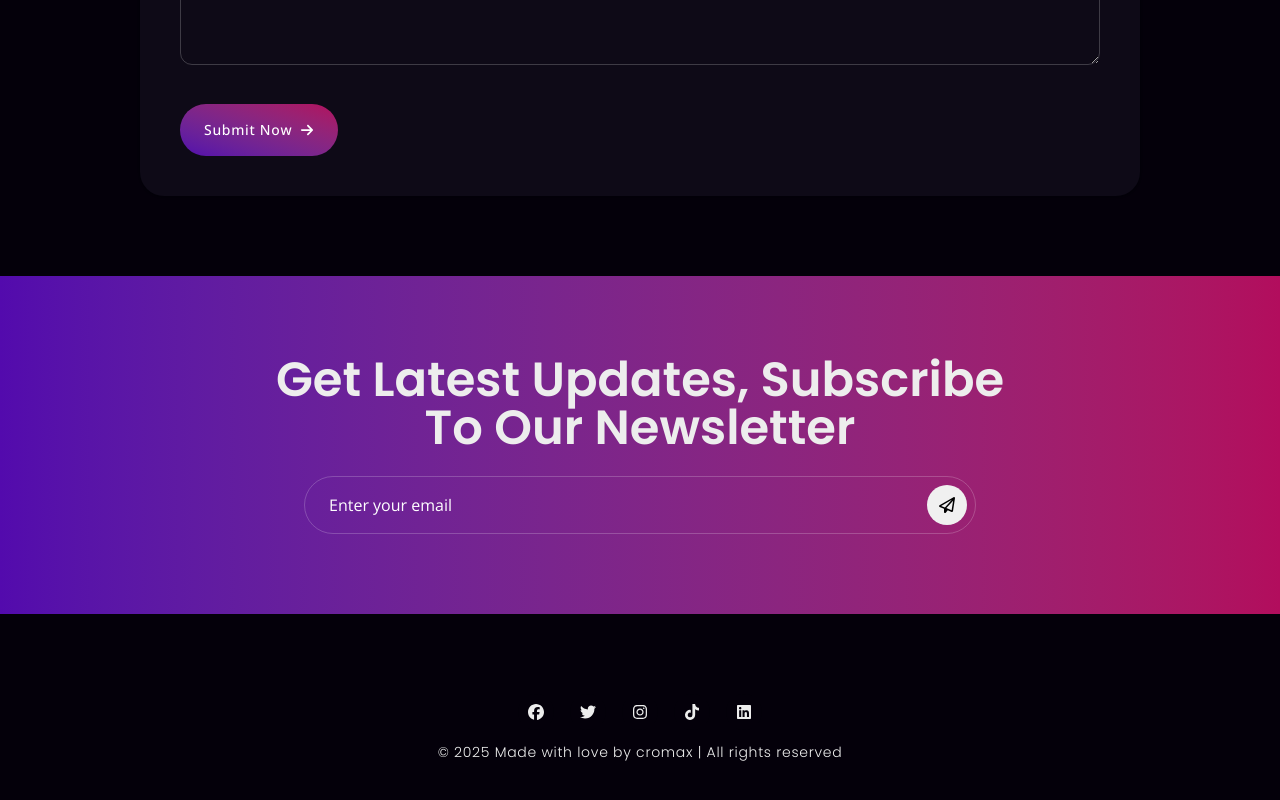
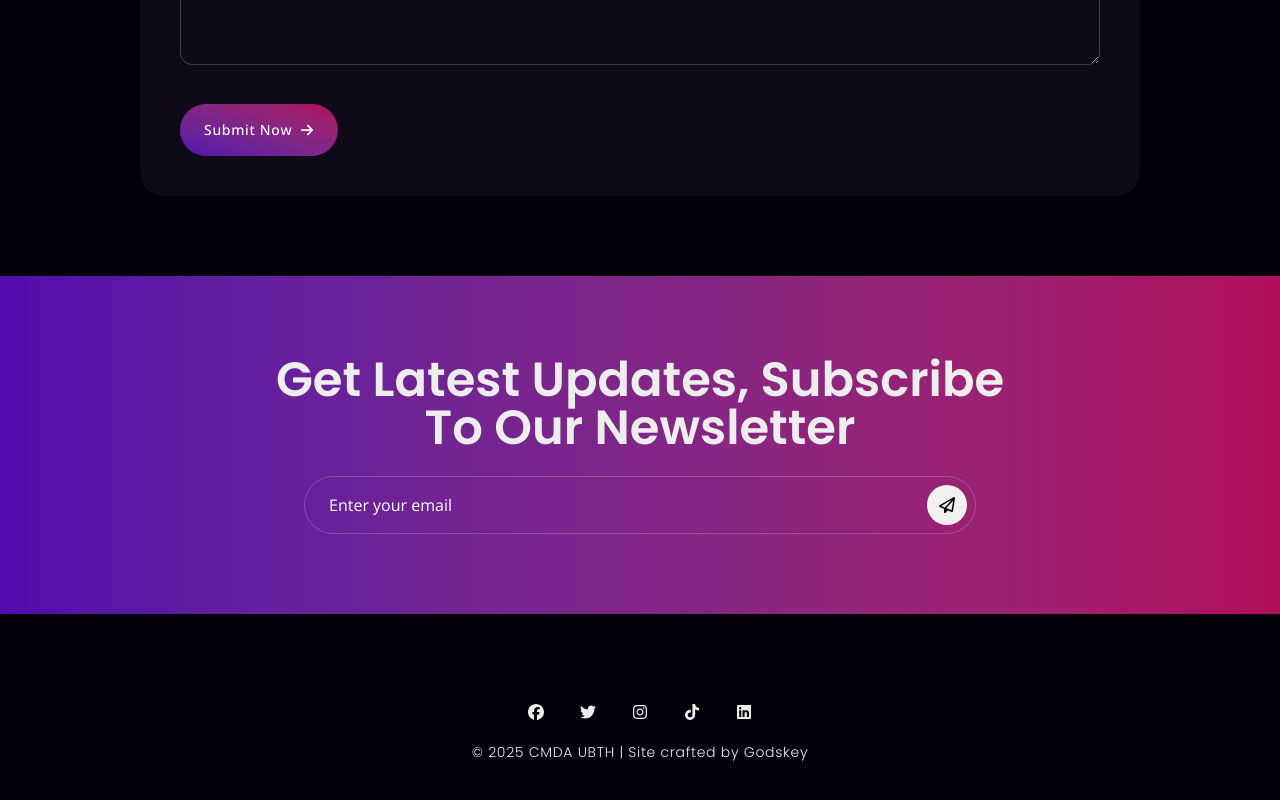
Before and after one commit to Chromax-design/cmda, a Next.js app: page / in a window 1280 px wide. Shown: the part 3772-4572 px from the top of the page. Built offline with nearby package versions, Linux system fonts and the light colour scheme.

Commit message:
changes the footer credit

```diff
--- a/components/Footer.tsx
+++ b/components/Footer.tsx
@@ -28,8 +28,7 @@ const Footer = () => {
         </span>
       </div>
       <p className="text-sm text-center font-poppins tracking-wider font-light">
-        &copy; {new Date().getFullYear()} Made with love by cromax | All rights
-        reserved
+        &copy; {new Date().getFullYear()} CMDA UBTH | Site crafted by Godskey
       </p>
     </footer>
   );
```
